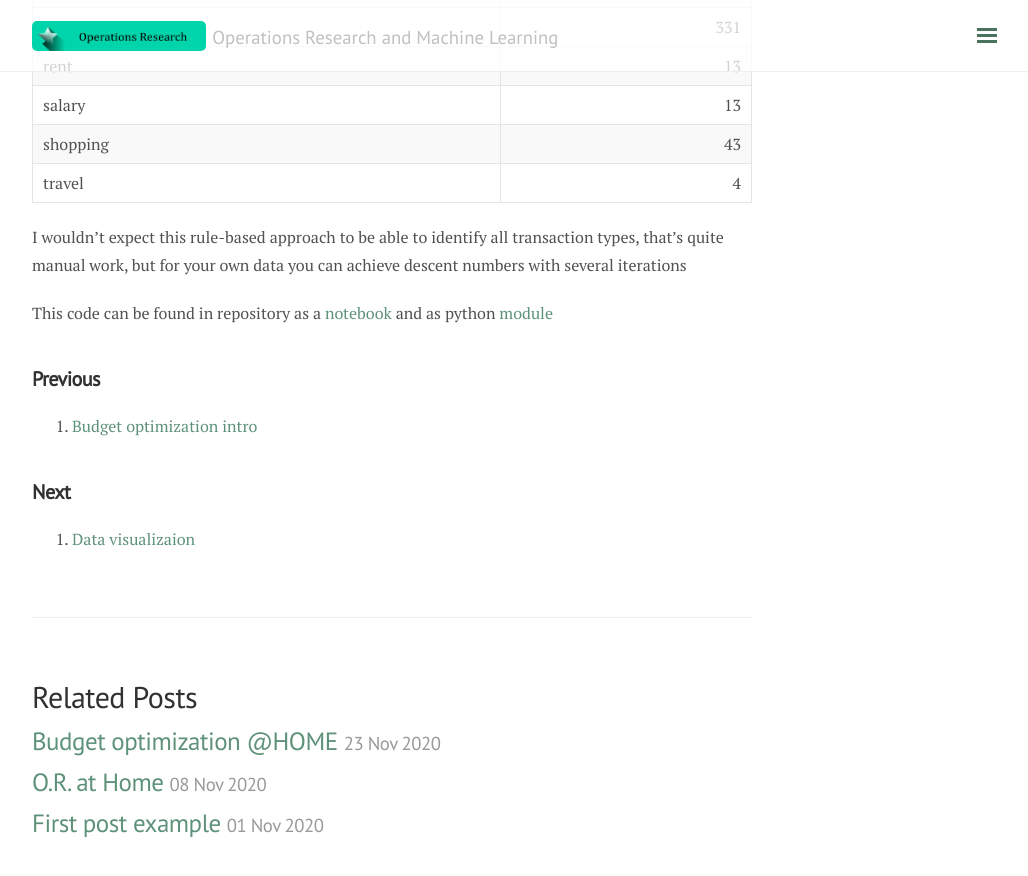
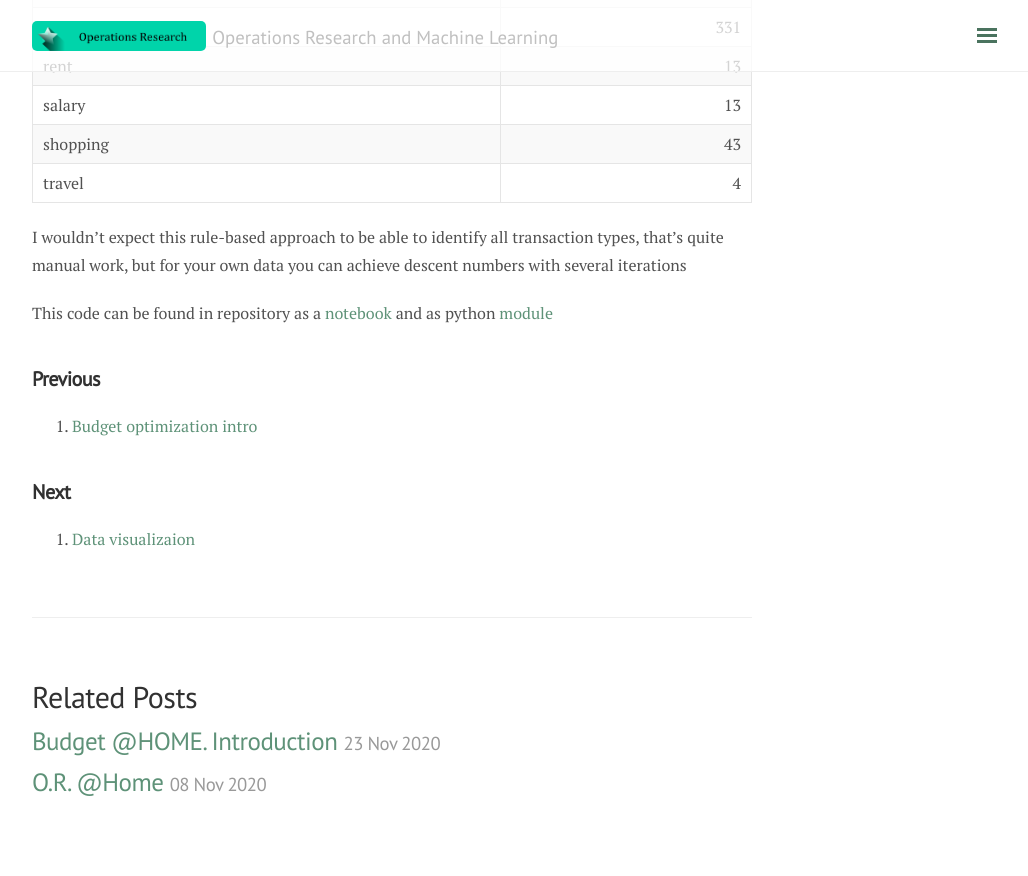
Before and after one commit to nonvisual/nonvisual.github.io, a Jekyll site: the page built from _posts/2020-11-23-budget-data-preparation.md, in a window 1280 px wide and 900 px high, scrolled down 5732 px. Shown: the top 876 px of the window, without its empty margins (248-1276 px from the left). Built offline with Jekyll 4.4.1, drawn with Linux system fonts in a browser that asks for light colours; nearby versions of some CDN libraries; some of the changed text lies outside the part shown.

Commit message:
Cleanup and renaming

```diff
--- a/_posts/2020-11-08-or-at-home.md
+++ b/_posts/2020-11-08-or-at-home.md
@@ -1,7 +1,7 @@
 ---
 layout: post
 author: Vladimir Fux
-title: O.R. at Home
+title: O.R. @Home
 topic: Operations Research
 tags: [or@home, or, optimization, operations research, topic]
 excerpt_separator: <!--more-->
--- a/_posts/2020-11-23-budget-data-preparation.md
+++ b/_posts/2020-11-23-budget-data-preparation.md
@@ -1,7 +1,7 @@
 ---
 layout: post
 author: Vladimir Fux
-title: Data Preparation budget@HOME
+title: Budget @HOME. Data Preparation
 topic: Operations Research
 tags: [or@home, or, optimization, operations research, budget optimization, bank, data, preparation]
 excerpt_separator: <!--more-->
--- a/_posts/2020-11-23-budget-optimization-intro.md
+++ b/_posts/2020-11-23-budget-optimization-intro.md
@@ -1,7 +1,7 @@
 ---
 layout: post
 author: Vladimir Fux
-title: Budget optimization @HOME
+title: Budget @HOME. Introduction
 topic: Operations Research
 tags: [or@home, or, optimization, operations research, budget optimization, bank, account]
 excerpt_separator: <!--more-->
```
Also changed, not shown: _posts/2020-11-01-first-timer.md (deleted, +0 -35 lines).
